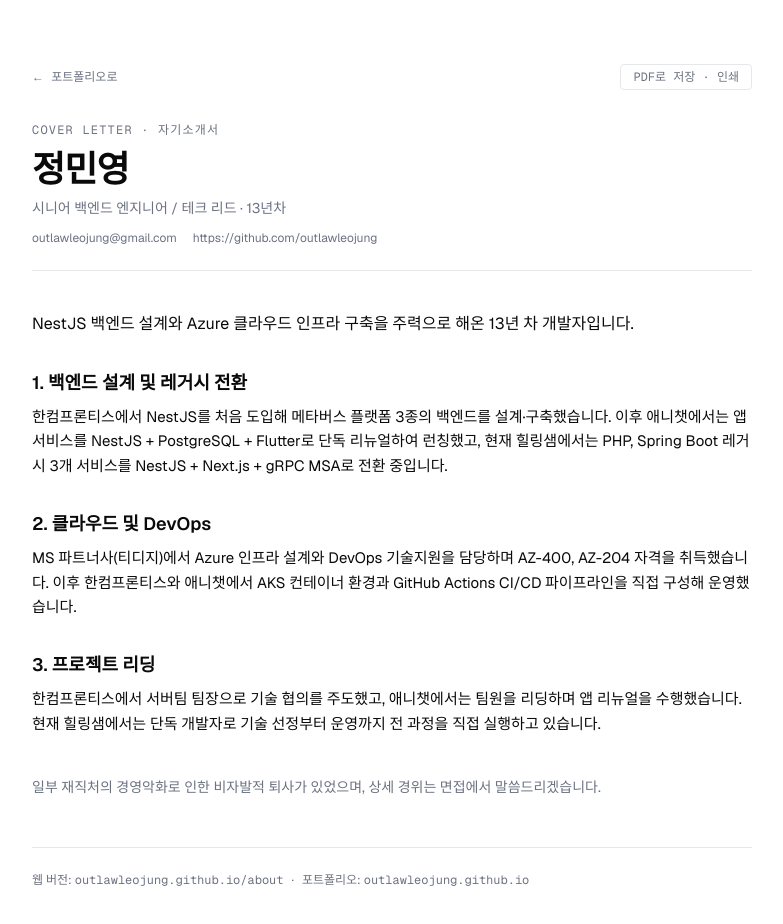
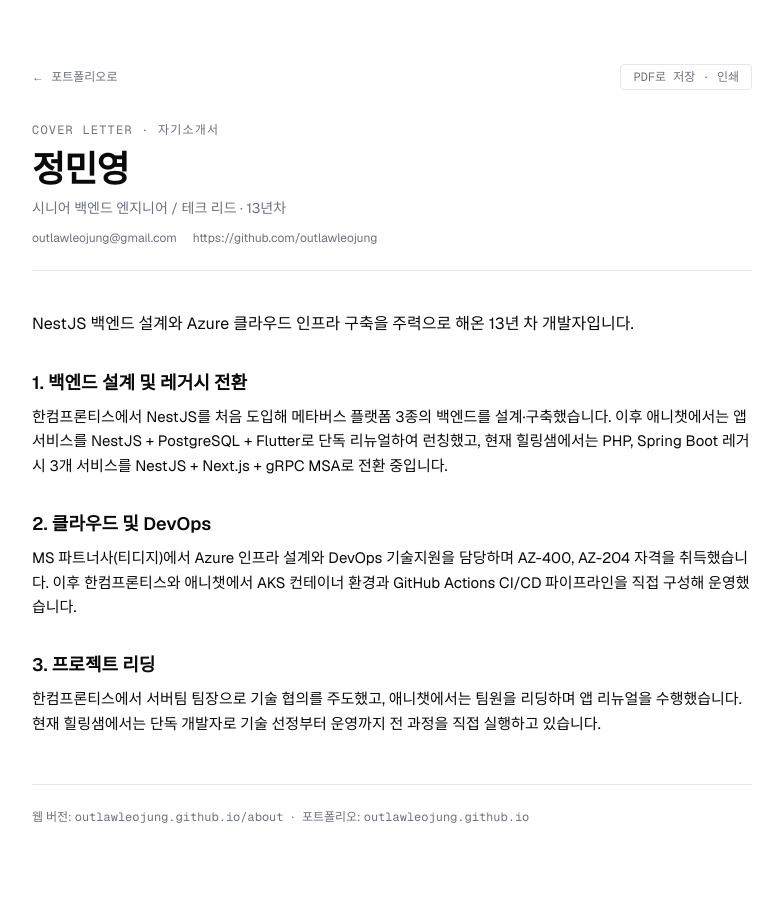
Before and after one commit to outlawleojung/outlawleojung.github.io, a Next.js app: page /about in a window 1280 px wide. Shown: the top 924 px of the page, without its empty margins (248-1031 px from the left). After the commit the page ends 889 px from the top, so only its background shows below. Built offline with nearby package versions, Linux system fonts and the light colour scheme.

Commit message:
자소서: 비자발적 퇴사 관련 문구 제거

```diff
--- a/src/app/about/page.tsx
+++ b/src/app/about/page.tsx
@@ -32,9 +32,6 @@ const sections: Array<{ heading: string; body: string }> = [
       "수행했습니다. 현재 힐링샘에서는 단독 개발자로 기술 선정부터 운영까지 전 과정을 직접 실행하고 있습니다.",
   },
 ];
-
-const closing =
-  "일부 재직처의 경영악화로 인한 비자발적 퇴사가 있었으며, 상세 경위는 면접에서 말씀드리겠습니다.";
 
 export default function AboutPage() {
   return (
@@ -76,10 +73,6 @@ export default function AboutPage() {
         ))}
       </div>
 
-      <p className="mt-10 text-sm leading-relaxed text-[var(--muted)] print:mt-6 print:text-[10px]">
-        {closing}
-      </p>
-
       <footer className="mt-12 border-t border-[var(--border)] pt-6 text-xs text-[var(--muted)] print:mt-6 print:pt-3 print:text-[9px]">
         <p>
           웹 버전: <span className="font-mono">outlawleojung.github.io/about</span>
```
